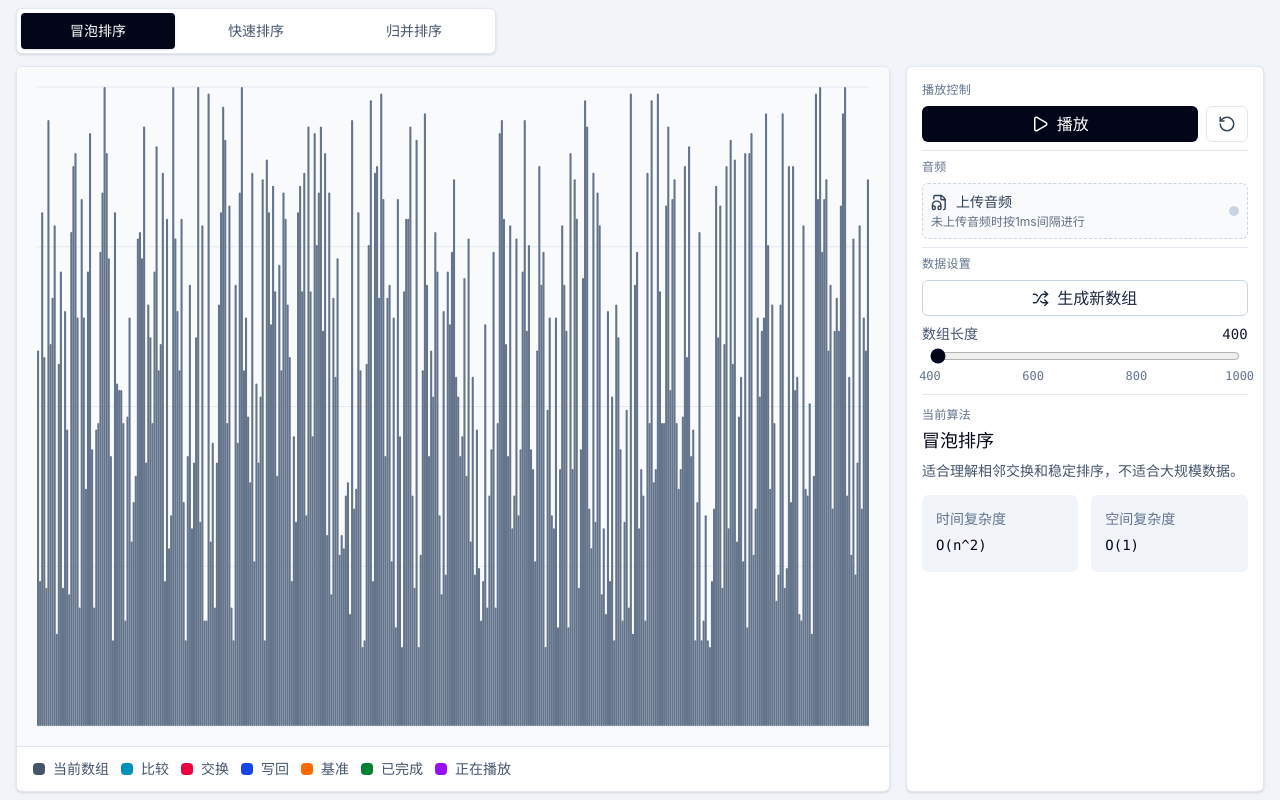
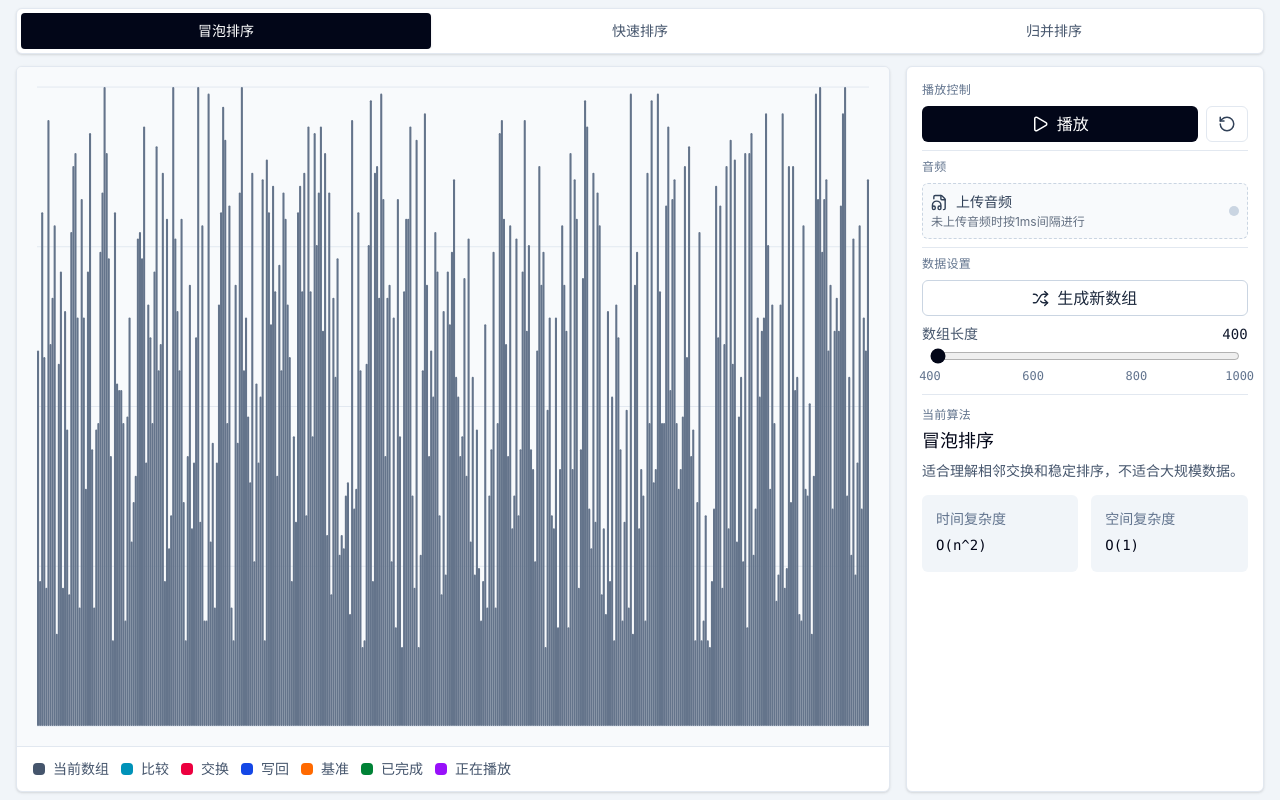
Before and after one commit to jiuzaizhezheer/sorting-audiovisual-rendering, a React (Vite) app: page / in a window 1280 px wide. Built offline with nearby package versions, Linux system fonts and the light colour scheme.

Commit message:
Tweak counting sort and tabs

```diff
--- a/src/algorithms/countingSort.ts
+++ b/src/algorithms/countingSort.ts
@@ -14,7 +14,9 @@ export const countingSort: SortAlgorithm = {
 
     for (let index = 0; index < values.length; index += 1) {
       const item = values[index];
-      buckets.set(item.value, [...(buckets.get(item.value) ?? []), item]);
+      const bucket = buckets.get(item.value) ?? [];
+      bucket.push(item);
+      buckets.set(item.value, bucket);
       yield {
         activeIndices: [index],
         audioIndices: [index],
--- a/src/components/AlgorithmTabs.tsx
+++ b/src/components/AlgorithmTabs.tsx
@@ -1,3 +1,4 @@
+import { useEffect, useRef, useState } from 'react';
 import { algorithms } from '../algorithms/registry';
 import type { SortAlgorithmId } from '../types/sorting';
 
@@ -7,35 +8,75 @@ type AlgorithmTabsProps = {
 };
 
 const VISIBLE_ALGORITHM_COUNT = 3;
+const TAB_GAP_PX = 4;
 
-const getVisibleAlgorithms = (currentId: SortAlgorithmId) => {
+const getWindowStartIndex = (currentId: SortAlgorithmId) => {
   const selectedIndex = algorithms.findIndex((algorithm) => algorithm.id === currentId);
+  const maxStartIndex = Math.max(0, algorithms.length - VISIBLE_ALGORITHM_COUNT);
 
   if (selectedIndex <= 0) {
-    return algorithms.slice(0, VISIBLE_ALGORITHM_COUNT);
+    return 0;
   }
 
-  return [-1, 0, 1].map((offset) => algorithms[(selectedIndex + offset + algorithms.length) % algorithms.length]);
+  return Math.min(selectedIndex - 1, maxStartIndex);
 };
 
 export const AlgorithmTabs = ({ currentId, onSelect }: AlgorithmTabsProps) => {
-  const visibleAlgorithms = getVisibleAlgorithms(currentId);
+  const viewportRef = useRef<HTMLDivElement | null>(null);
+  const [viewportWidth, setViewportWidth] = useState(0);
+  const windowStartIndex = getWindowStartIndex(currentId);
+  const tabWidth =
+    viewportWidth > 0
+      ? (viewportWidth - TAB_GAP_PX * (VISIBLE_ALGORITHM_COUNT - 1)) / VISIBLE_ALGORITHM_COUNT
+      : 0;
+  const trackOffset = windowStartIndex * (tabWidth + TAB_GAP_PX);
+
+  useEffect(() => {
+    const viewport = viewportRef.current;
+    if (!viewport) {
+      return;
+    }
+
+    const updateWidth = () => setViewportWidth(viewport.clientWidth);
+    updateWidth();
+
+    const resizeObserver = new ResizeObserver(updateWidth);
+    resizeObserver.observe(viewport);
+
+    return () => resizeObserver.disconnect();
+  }, []);
 
   return (
     <nav
       aria-label="排序算法"
-      className="sticky top-2 z-10 grid w-full grid-cols-3 gap-1 rounded-md border border-slate-200 bg-white p-1 shadow-sm md:w-[min(100%,30rem)]"
+      className="sticky top-2 z-10 w-full overflow-hidden rounded-md border border-slate-200 bg-white p-1 shadow-sm"
     >
-      {visibleAlgorithms.map((algorithm) => {
+      <div ref={viewportRef} className="overflow-hidden">
+        <div
+          className="flex gap-1 transition-transform duration-300 ease-out motion-reduce:transition-none"
+          style={{
+            transform: `translateX(-${trackOffset}px)`,
+          }}
+        >
+          {algorithms.map((algorithm, index) => {
             const selected = algorithm.id === currentId;
 
             return (
+              <div
+                key={`${algorithm.id}-${index}`}
+                className="shrink-0"
+                style={{
+                  flexBasis:
+                    viewportWidth > 0
+                      ? `${tabWidth}px`
+                      : `calc((100% - ${TAB_GAP_PX * (VISIBLE_ALGORITHM_COUNT - 1)}px) / ${VISIBLE_ALGORITHM_COUNT})`,
+                }}
+              >
                 <button
-            key={`${currentId}-${algorithm.id}`}
                   type="button"
                   aria-current={selected ? 'page' : undefined}
                   onClick={() => onSelect(algorithm.id)}
-            className={`h-9 min-w-0 rounded px-2 text-center transition duration-200 ${
+                  className={`h-9 w-full min-w-0 rounded px-2 text-center transition-colors duration-200 ${
                     selected
                       ? 'bg-slate-950 text-white shadow-sm'
                       : 'text-slate-600 hover:bg-slate-100 hover:text-slate-950'
@@ -43,8 +84,11 @@ export const AlgorithmTabs = ({ currentId, onSelect }: AlgorithmTabsProps) => {
                 >
                   <span className="block truncate text-sm font-semibold">{algorithm.name}</span>
                 </button>
+              </div>
             );
           })}
+        </div>
+      </div>
     </nav>
   );
 };
```
Lines whose indentation alone changed are shown as unchanged.
